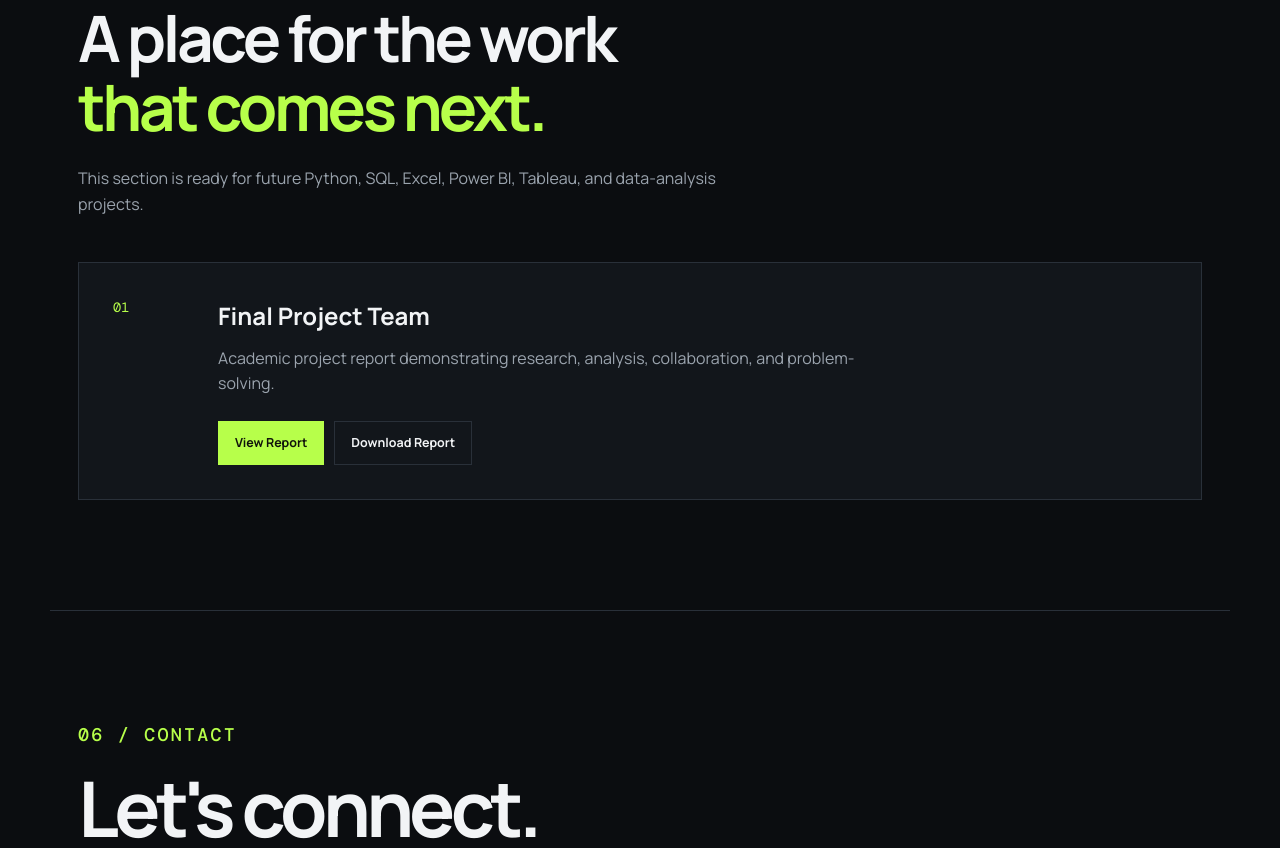
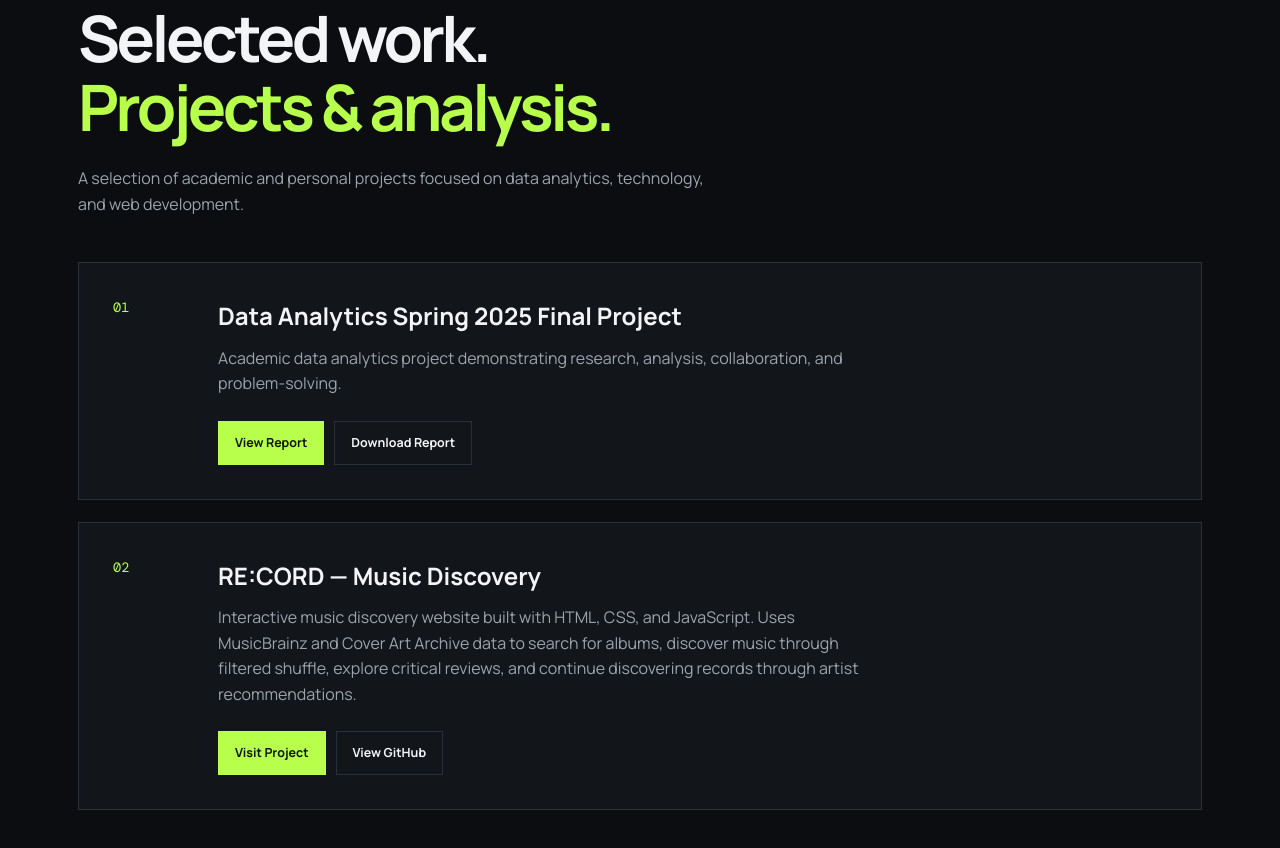
Before and after one commit to bpinedo1/PinedoCruz-Portfolio, a plain HTML site: page index.html in a window 1280 px wide. Shown: the part 4197-5045 px from the top of the page. Drawn offline with nearby package versions, Linux system fonts and the light colour scheme.

Commit message:
fix for project section

```diff
--- a/index.html
+++ b/index.html
@@ -261,44 +261,97 @@
     </section>
 
 
-    <section class="section projects">
+    <section id="projects" class="section projects">
   <p class="eyebrow">05 / PROJECTS</p>
 
-      <h2>A place for the work<br><span>that comes next.</span></h2>
+  <h2>
+    Selected work.<br>
+    <span>Projects & analysis.</span>
+  </h2>
 
   <p class="section-intro">
-        This section is ready for future Python, SQL, Excel, Power BI, Tableau,
-        and data-analysis projects.
+    A selection of academic and personal projects focused on data analytics,
+    technology, and web development.
   </p>
+
+
+  <!-- PROJECT 01 -->
 
   <div class="project-placeholder">
     <span>01</span>
 
     <div>
-          <h3>Final Project Team</h3>
+      <h3>Data Analytics Spring 2025 Final Project</h3>
 
       <p>
-            Academic project report demonstrating research, analysis,
+        Academic data analytics project demonstrating research, analysis,
         collaboration, and problem-solving.
       </p>
 
       <div class="project-links">
 
-            <a class="resume-btn"
+        <a
+          class="resume-btn"
           href="assets/Final_Project_Team.pdf"
-               target="_blank">
+          target="_blank"
+          rel="noopener noreferrer"
+        >
           View Report
         </a>
 
-            <a class="resume-btn resume-btn-outline"
+        <a
+          class="resume-btn resume-btn-outline"
           href="assets/Final_Project_Team.pdf"
-               download>
+          download
+        >
           Download Report
         </a>
 
       </div>
     </div>
   </div>
+
+
+  <!-- PROJECT 02 -->
+
+  <div class="project-placeholder">
+    <span>02</span>
+
+    <div>
+      <h3>RE:CORD — Music Discovery</h3>
+
+      <p>
+        Interactive music discovery website built with HTML, CSS, and
+        JavaScript. Uses MusicBrainz and Cover Art Archive data to search
+        for albums, discover music through filtered shuffle, explore
+        critical reviews, and continue discovering records through
+        artist recommendations.
+      </p>
+
+      <div class="project-links">
+
+        <a
+          class="resume-btn"
+          href="https://bpinedo1.github.io/RE-CORD/"
+          target="_blank"
+          rel="noopener noreferrer"
+        >
+          Visit Project
+        </a>
+
+        <a
+          class="resume-btn resume-btn-outline"
+          href="https://github.com/bpinedo1/RE-CORD"
+          target="_blank"
+          rel="noopener noreferrer"
+        >
+          View GitHub
+        </a>
+
+      </div>
+    </div>
+  </div>
+
 </section>
 
 
```
Lines whose indentation alone changed are shown as unchanged.
